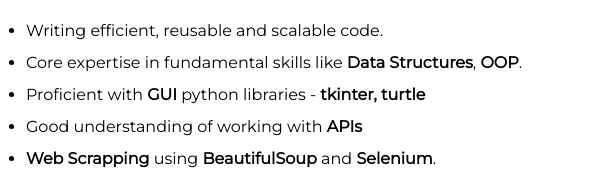
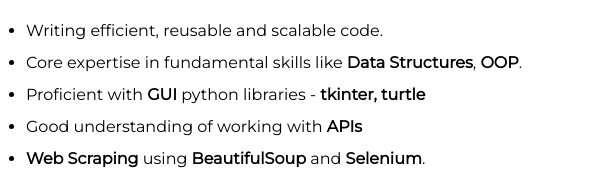
Before and after one commit to ynikhily/CSS---My-Site, a plain HTML site: page index.html in a window 1280 px wide. Shown: the part 1327-1519 px from the top of the page, 452-1047 px from the left. Drawn offline with nearby package versions, Linux system fonts and the light colour scheme; a web font is replaced by a local one.

Commit message:
Edit index page

```diff
--- a/index.html
+++ b/index.html
@@ -34,7 +34,7 @@
             <li>Core expertise in fundamental skills like <b>Data Structures</b>, <b>OOP</b>.</li>
             <li>Proficient with <b>GUI</b> python libraries - <b>tkinter, turtle</b></li>
             <li>Good understanding of working with <b>APIs</b></li>
-            <li><b>Web Scrapping</b> using <b>BeautifulSoup</b> and <b>Selenium</b>.</li>
+            <li><b>Web Scraping</b> using <b>BeautifulSoup</b> and <b>Selenium</b>.</li>
           </ul>
         </div>
         <div class="skill-row">
```
